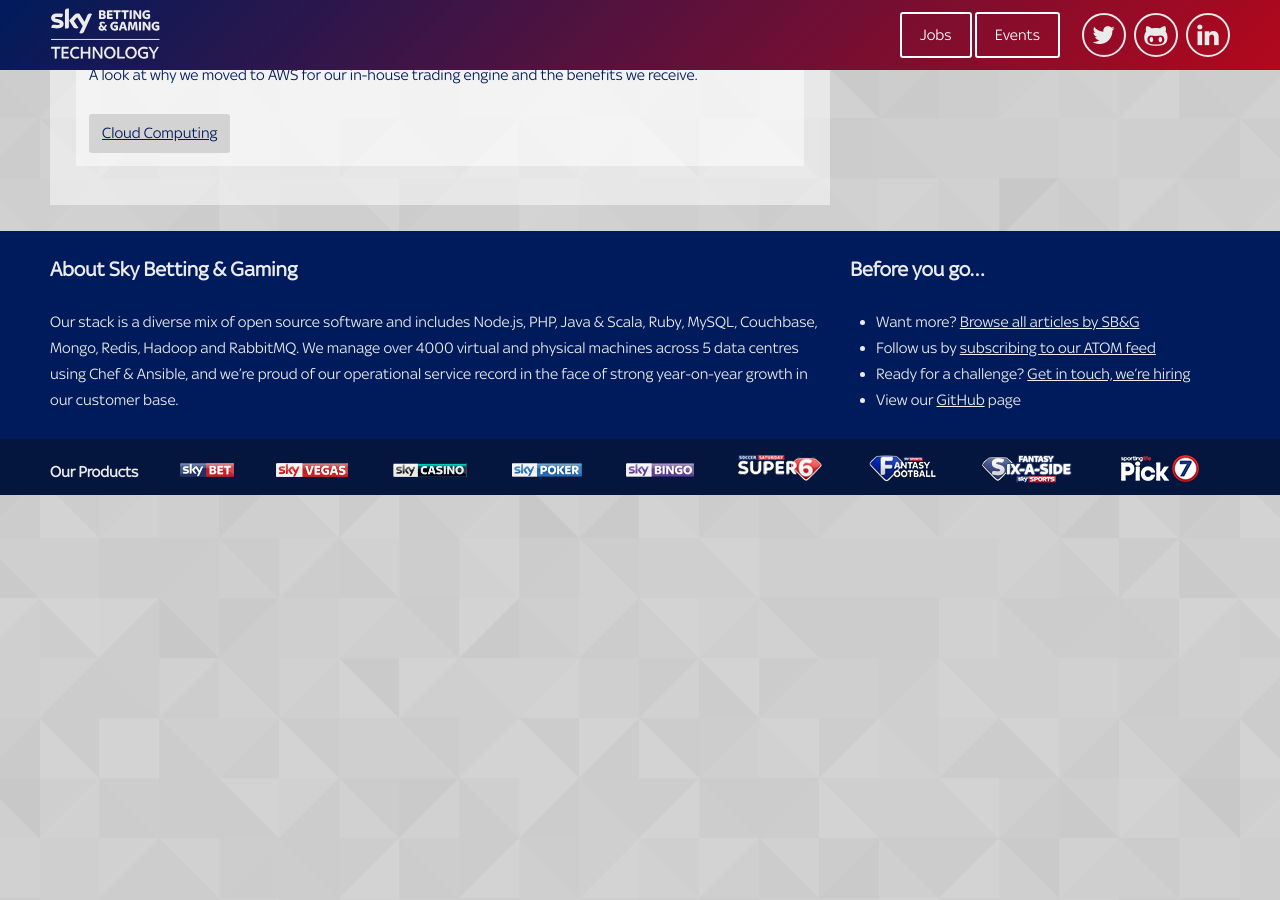
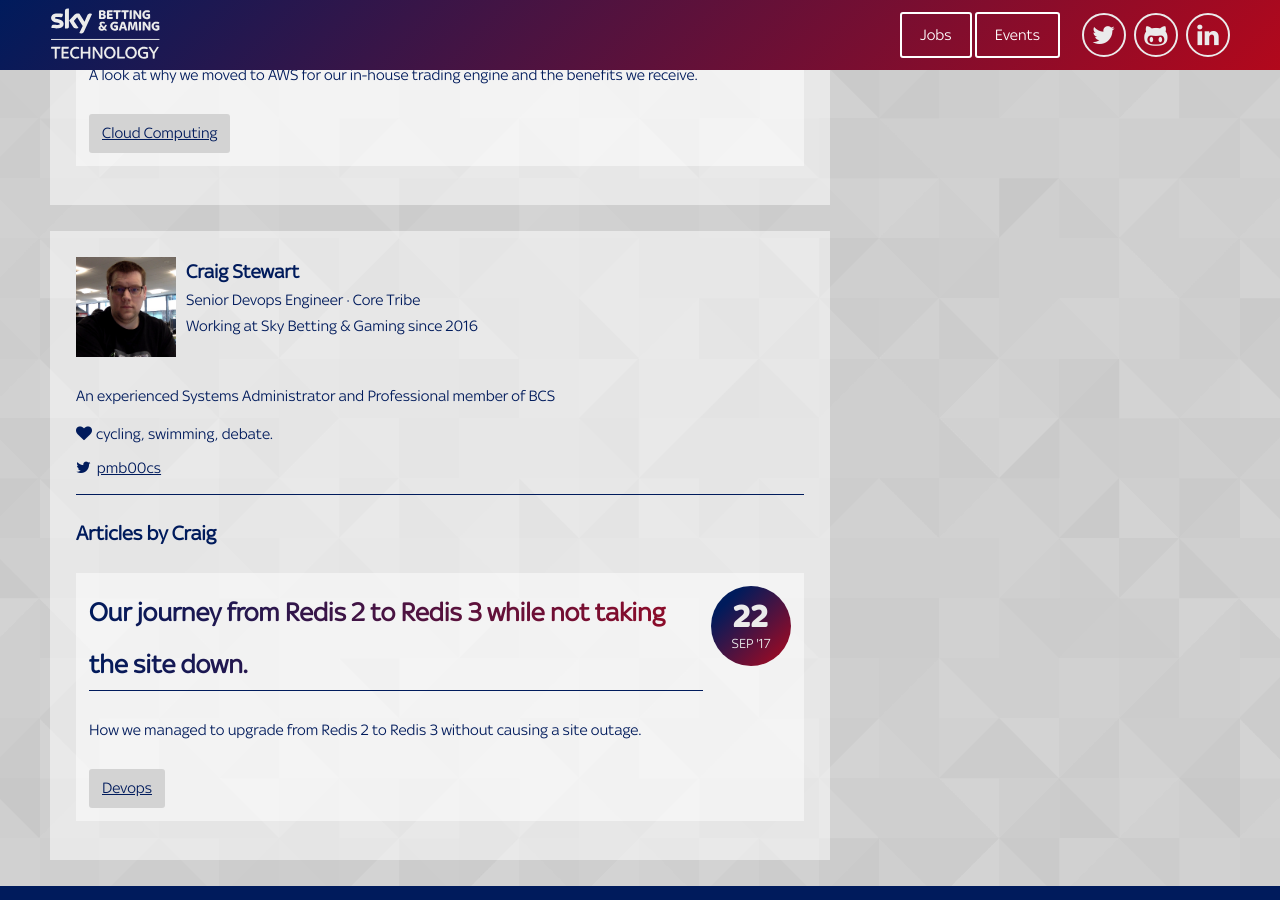
Before and after one commit to skybet/skybet.github.io, a Jekyll site: the page built from authors/index.html, in a window 1280 px wide and 900 px high, scrolled down 32041 px. Built offline with Jekyll 4.4.1, drawn with Linux system fonts in a browser that asks for light colours; nearby versions of some CDN libraries; some web fonts are replaced; comment, search, counter and statistics services are not loaded; before the commit the page ends 32536 px from its top, so only the background shows below that; some of the changed lines change nothing that is shown.

Commit message:
add a blog post on moving to Redis3

```diff
--- a/_data/authors.yml
+++ b/_data/authors.yml
@@ -380,3 +380,13 @@
     startDate: 06-06-2016
     bio: "Software engineer working on in-house trading tools, typically using Java, React, Node and a serverless architecture in AWS."
     github: Leanne182x
+
+craig_stewart:
+    name: Craig Stewart
+    image: craig_stewart.png
+    role: Senior Devops Engineer
+    tribe: Core
+    startDate: 19-01-2016
+    bio: "An experienced Systems Administrator and Professional member of BCS"
+    interests: cycling, swimming, debate
+    twitter: pmb00cs
--- /dev/null
+++ b/_posts/2017-09-22-redis-2-to-redis-3.md
@@ -0,0 +1,48 @@
+---
+layout:     post
+title:      Our journey from Redis 2 to Redis 3 while not taking the site down.
+date:       2017-09-22
+summary:    How we managed to upgrade from Redis 2 to Redis 3 without causing a site outage.
+category:   Devops
+tags:       redis
+author:     craig_stewart
+---
+We use Redis within Sky Betting & Gaming as a shared in memory cache for things like identity tokens that need to be known across api servers, or web servers. Within the Core Tribe this is used to help deal with the huge number of logins we have to handle day to day and particularly at busy times when we could have more than 20,000 people logging in within a single minute. This works well in so far as the data is readily available to a large number of servers (in the case of SSO tokens 70 Apache HTTPD servers). We've recently embarked upon a process of upgrading our redis servers, and this upgrade is leading us to use the native clustering features available from redis 3.2. This blog post hopes to explain why we're using clustering, what problems we have encountered along the way, and what our solutions have been.
+
+### In the beginning (or at least before the upgrade)
+
+Our legacy caches consisted of a pair of redis servers for each cache that we had, with keepalived running to ensure that there was always a master node, listening on a floating IP address. These failover pairs required considerable effort to manage when things went wrong, and the failure modes were sometimes quite interesting. On occasion the slave node, that would only allow reads of the data it held, and not writes, would end up with the floating IP address, which was relatively easy to diagnose, but broke whichever application was trying to use that cache at the time in painful ways.
+
+### The new application
+
+So whilst in this situation we needed to build a new application, one that used a shared in memory cache, but that we didn't want to be at the mercy of a dodgy failover process for that cache. So our requirements were a shared in memory cache, with no single point of failure, that could cope with multiple different failure modes using as little human intervention as possible, and also recover after those events cleanly, also with little human intervention, an additional ask was to improve the security of the cache to reduce the scope for data exfiltration (more on that later). At the time Redis Sentinel was looking promising, and there were a number of applications floating about to allow proxying of redis connections such as twemproxy. This lead to planning for a setup that would have many moving parts, it should have worked, with minimal human interaction, but it was complex and needed a large number of servers and services running and communicating with each other.
+
+![Redis Sentinel and TwemProxy](/images/Redis-Sentinel-and-TwemProxy.svg)
+
+There would be a number of application servers talking to twemproxy, which would route their calls to an appropriate redis master, and twemproxy would get the information on the masters from a sentinal cluster, which would control which redis instances were master and which were slave. This setup, as well as being complex, still had a single point of failure, it relied on twemproxy to handle sharding, and connections to the correct redis instance. It had the advantage of being transparent to the application so we could in theory, having built this, have moved existing applications over to this redis configuration without changing the application. But we were building an application from scratch, so migration of an application wasn't a requirement, yet.
+
+Fortunately it was at this time that redis 3.2 came out, and that had native clustering built in, removing the need for a separate sentinel cluster.
+
+![Redis3 Cluster and Twemproxy](/images/Redis3-Cluster-and-Twemproxy.svg)
+
+This allowed for a simpler set up, but alas twemproxy didn't support redis cluster sharding, it could shard data for you, but if it tried to do so in a manor inconsistent with the cluster sharding it would cause problems. There were guides available to make it match up, but the cluster could change shape automatically and change the way the sharding was set up. And it still had a single point of failure. It is at this point that I will be forever grateful to one of my colleagues who found a redis cluster aware driver for nodejs, allowing us to drop twemproxy altogether.
+
+![Redis3 Cluster](/images/Redis3-Cluster.svg)
+
+With this we were able to shard data automatically, and failovers and failbacks were largely automatic. The application knew which nodes existed, and when writing data if they wrote to the wrong node the cluster would redirect that write automatically. This was the configuration that was chosen, and it worked we had a shared in memory cache that was reasonably robust, and could cope with basic failure modes without intervention. During testing we did find some flaws. Replication was on a node by node basis, so if we lost a master node, then it's slave became a single point of failure until the dead node was restored into service, also only the masters voted on the cluster health, so if we lost too many masters too quickly the cluster wouldn't self heal. But this was better than we had.
+
+### Moving forward
+
+With a new application, using a clustered redis configuration, we became increasingly uncomfortable with the state of the legacy redis instances, but the new applicaction simply wasn't of the same scale as the existing applications (over 30GB of memory is dedicated to the database of our largest legacy redis instance). So with redis cluster proven at a low level we decided to migrate to off the legacy redis instances to new redis clusters.
+
+As we had a nodejs redis driver that supported redis cluster natively, we started with the migration of our nodejs applications onto redis cluster. But how do you go about moving tens of gigabytes of constantly shifting data from one place to another, without causing major problems? Especially given these bits of data are things like authentication tokens, so if they were wrong our end users would be logged out. One option was to ask for a full site outage, point everything over to the new redis cluster and migrate the data into it and hope for the best. Another option was to switch over to the new cluster and force all our users to login again. Neither of these proved to be terribly palitable, for obvious reasons. The alternative that was decided upon was to write the data to both the legacy redis instance, and the cluster that was replacing it, at the same time, we would then read from the cluster increasingly more often as time went on. As the data has a limited shelf life (tokens expire after a few hours) this approach should result in zero downtime, and no risk of data loss. And so it was. The migration was a success.
+
+All that remained was the redis instances that served our php code (well one of them anyway, the other turned out to be unnessacary in the end) and we hit a thorn, actually a couple, in the road. First, and most pressing, was finding a redis cluster aware driver that we could use in php, and the version of php we were using. This proved to be something that was doable, because we had upgraded to a recent version of php. Alas the driver we chose did not like using redis auth, something we had decided to use with redis cluster as an extra security step (I told you there would be more on that security thing). As we were replacing each legacy redis instance with it's own redis cluster the fix seemed straight forward, turn redis auth off, and all would be well with the world. However this did not prove to be true, for some reason having done this the redis cluster wouldn't accept connections from the web servers. A new security feature introduced by redis in version 3 called protected mode would stop redis listening to connections from external IP addresses when redis was bound to any interface, and no redis auth password was configured. This proved reasonably easy to fix, but caught us off guard.
+
+### And now?
+
+So this is where we find ourselves. We have migrated off some of our legacy redis instances, and are migrating off the rest. We have, by way of doing this solved some of our technical debt, and improved our platform's stability. With redis cluster we can also scale out the in memory databases as well as scale them up. Redis is single threaded, so just throwing more memory at a single instance is only ever going to allow so much growth, and we are already nipping at the heals of that limit. We're expecting an improved perfromance from the new cluster, as well as it giving us more options for expansion and load balancing.
+
+### What about the Future?
+
+So we have solved some technical debt, and made our services easier to support, and more stable. That doesn't mean the job is done, indeed Redis 4 appears to have some features that we may want to look into. And Redis isn't the only software we use. We will continue to work to improve the platform, and reduce the time spent dealing with technical debt, but as our customer base expands, and we strive to offer ever richer services, we are always going to end up with things that need improving. The next challange is likely to be related to scaling from more than 20,000 logins within a minute to more than 40,000, and even beyond.
```
Also changed, not shown: images/Redis-Sentinel-and-TwemProxy.svg (added), images/Redis3-Cluster-and-Twemproxy.svg (added), images/Redis3-Cluster.svg (added), images/authors/craig_stewart.png (added).
